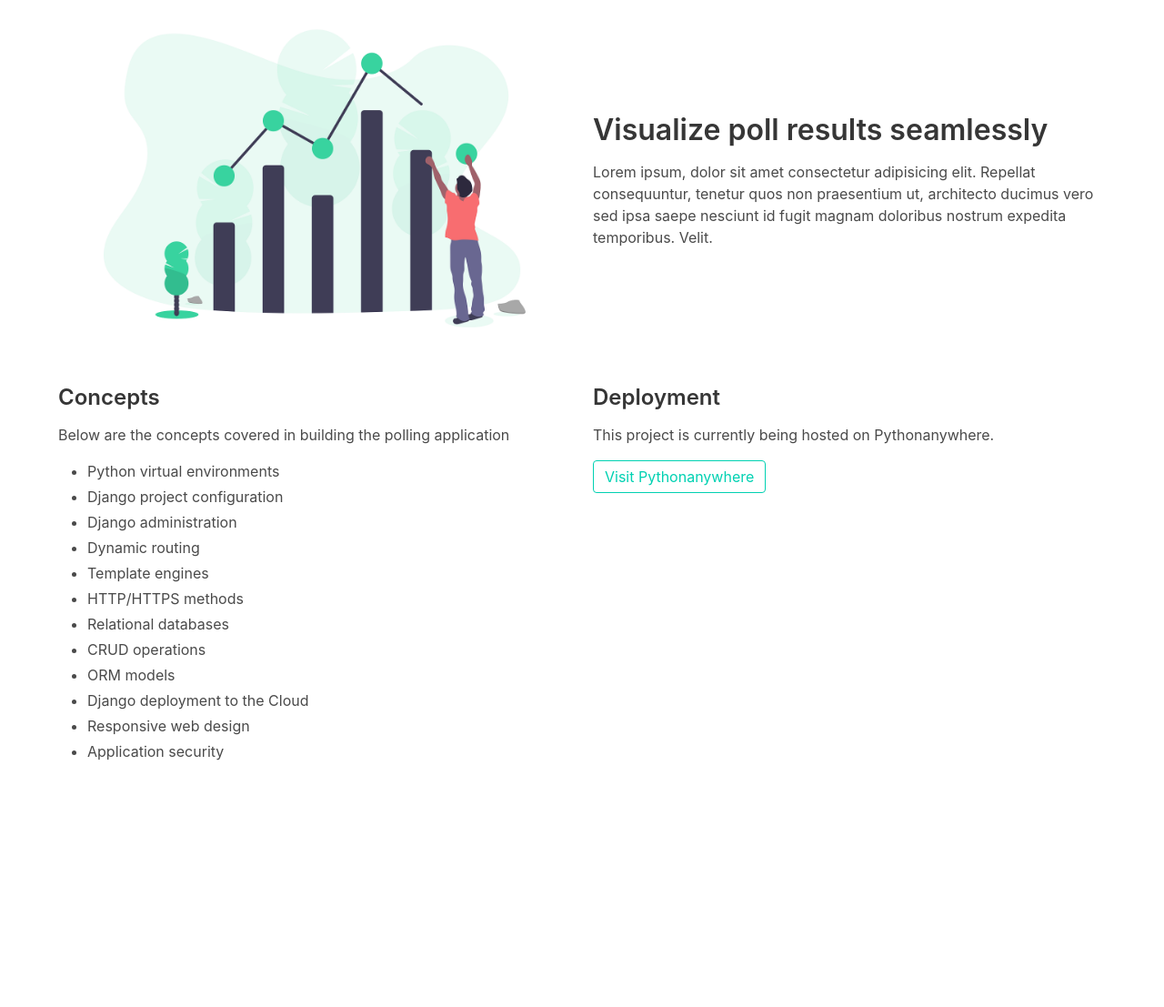
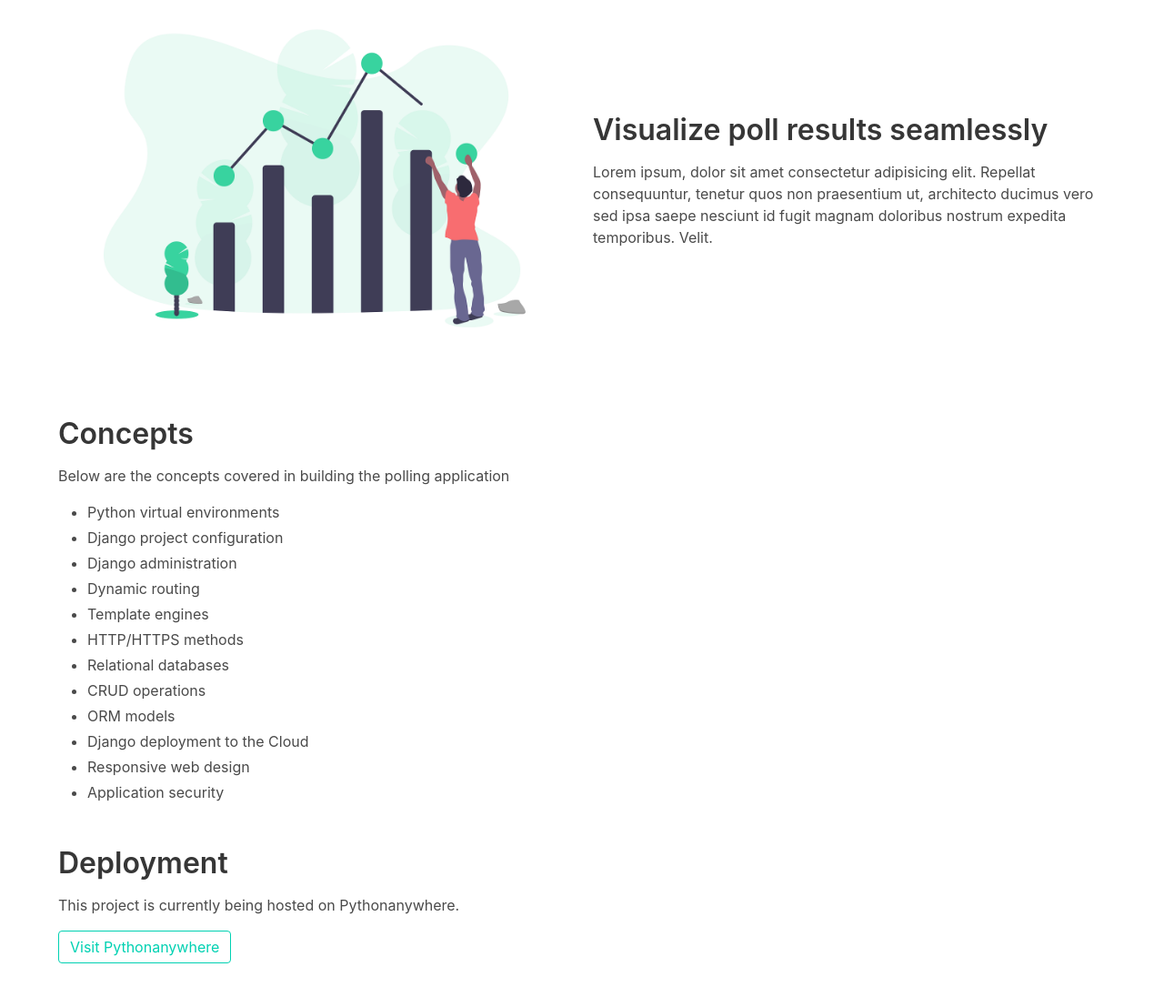
Before and after one commit to danielc92/django-docs-tutorial, a Django app: page / in a window 1280 px wide. Shown: the part 1605-2712 px from the top of the page at 91% size. Before the commit the page ends 2441 px from the top, so only its background shows below. Run offline with Django 3.2, Linux system fonts and the light colour scheme; parts of the project's set-up code (start-up, migrations or seed data) failed here and were passed over; some libraries are stand-ins or nearby versions.

Commit message:
Minor layout fix

```diff
--- a/templates/index.html
+++ b/templates/index.html
@@ -69,10 +69,9 @@
 					</div>
 			</article>
 
-				<article class="columns">
-						<div class="column">
+			<div class="" style="margin-top: 3rem;">
 					<div class="content">
-									<h3>Concepts</h3>
+						<h1>Concepts</h1>
 						<p>Below are the concepts covered in building the polling application</p>
 						<ul>
 							<li>Python virtual environments</li>
@@ -90,14 +89,14 @@
 						</ul>
 				</div>
 			</div>
-						<div class="column">
+			<div class="" style="margin-top: 3rem;">
 					<div class="content">
-										<h3>Deployment</h3>
+							<h1>Deployment</h1>
 							<p>This project is currently being hosted on Pythonanywhere.</p>
 							<p><a class="button is-primary is-outlined" href="https://www.pythonanywhere.com/">Visit Pythonanywhere</a></p>
 					</div>
 			</div>
-				</article>
+
 	</section>
 </section>
 
```
Lines whose indentation alone changed are shown as unchanged.
